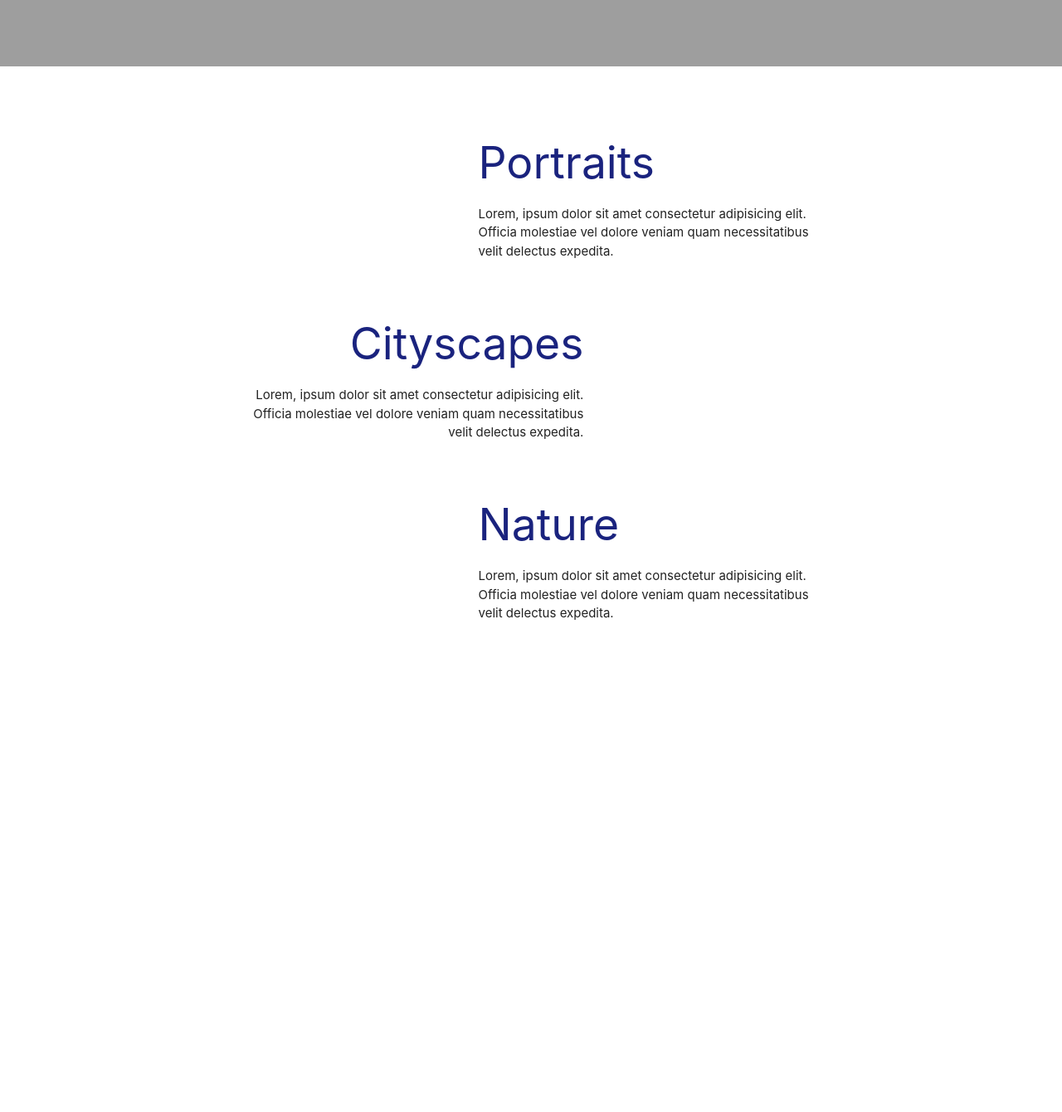
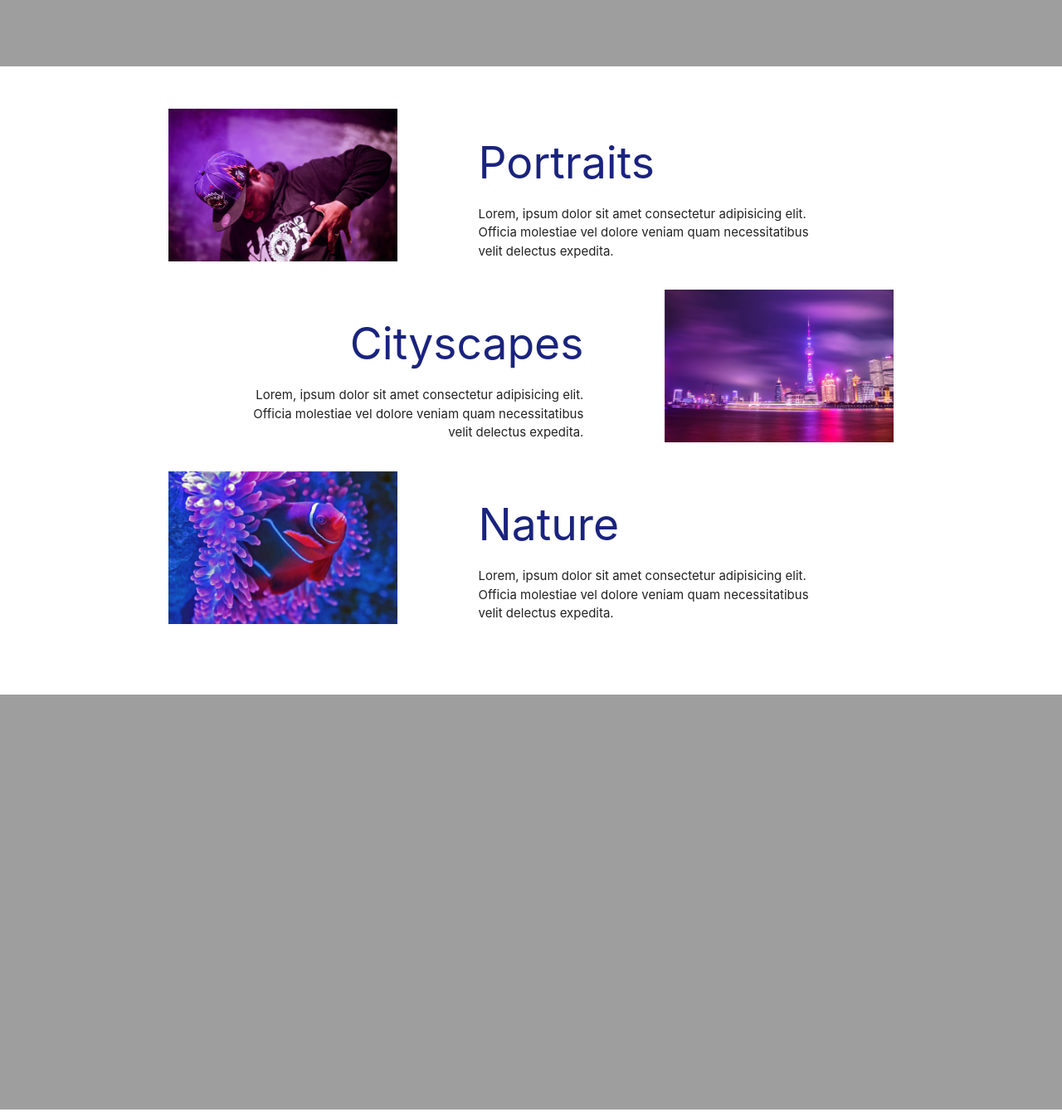
Before and after one commit to AsiyeGokalp/Materialize-Responsive-Website-HTML-CSS-JS, a plain HTML site: page index.html in a window 1280 px wide. Shown: the part 920-2260 px from the top of the page at 83% size. Drawn offline with nearby package versions, Linux system fonts and the light colour scheme; the site is published under a folder, as on GitHub Pages, so addresses that start at the root find nothing.

Commit message:
Update index.html

```diff
--- a/index.html
+++ b/index.html
@@ -46,7 +46,7 @@
 <section class="container section scrollspy" id="photos">
   <div class="row">
     <div class="col s12 l4">
-      <img src="/portrait.jpg" alt="" class="responsive-img materialboxed">
+      <img src="./portrait.jpg" alt="" class="responsive-img materialboxed">
     </div>
       <div class="col s12 l6 offset-l1">
         <h2 class="indigo-text text-darken-4">Portraits</h2>
@@ -55,7 +55,7 @@
   </div>
   <div class="row">
     <div class="col s12 l4 push-l7 offset-l1"">
-      <img src="/city.jpg" alt="" class="responsive-img materialboxed ">
+      <img src="./city.jpg" alt="" class="responsive-img materialboxed ">
     </div>
       <div class="col s12 l6 pull-l5 right-align offset-l1"">
         <h2 class="indigo-text text-darken-4">Cityscapes</h2>
@@ -64,7 +64,7 @@
   </div>
   <div class="row">
     <div class="col s12 l4 ">
-      <img src="/nature.jpg" alt="" class="responsive-img materialboxed">
+      <img src="./nature.jpg" alt="" class="responsive-img materialboxed">
     </div>
       <div class="col s12 l6 offset-l1"">
         <h2 class="indigo-text text-darken-4 ">Nature</h2>
@@ -75,7 +75,7 @@
   <!-- parallax -->
    <div class="parallax-container">
     <div class="parallax">
-      <img src="/street.jpg" alt="" class="responsive-img">
+      <img src="./street.jpg" alt="" class="responsive-img">
     </div>
    </div>
 
@@ -117,7 +117,7 @@
   <!-- parallax -->
   <div class="parallax-container">
     <div class="parallax">
-      <img src="/stars.jpg" alt="" class="responsive-img">
+      <img src="./stars.jpg" alt="" class="responsive-img">
     </div>
    </div>
   <!-- contact form -->
```
